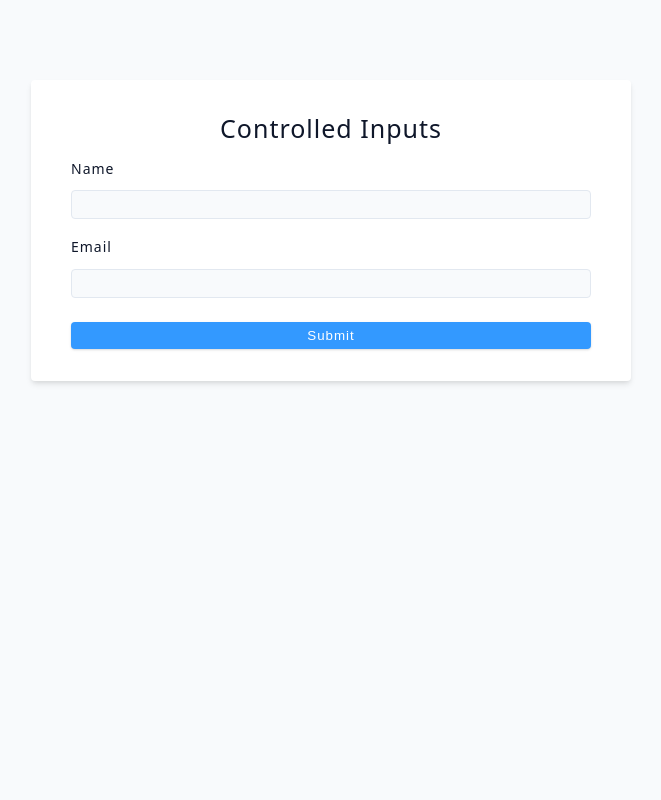
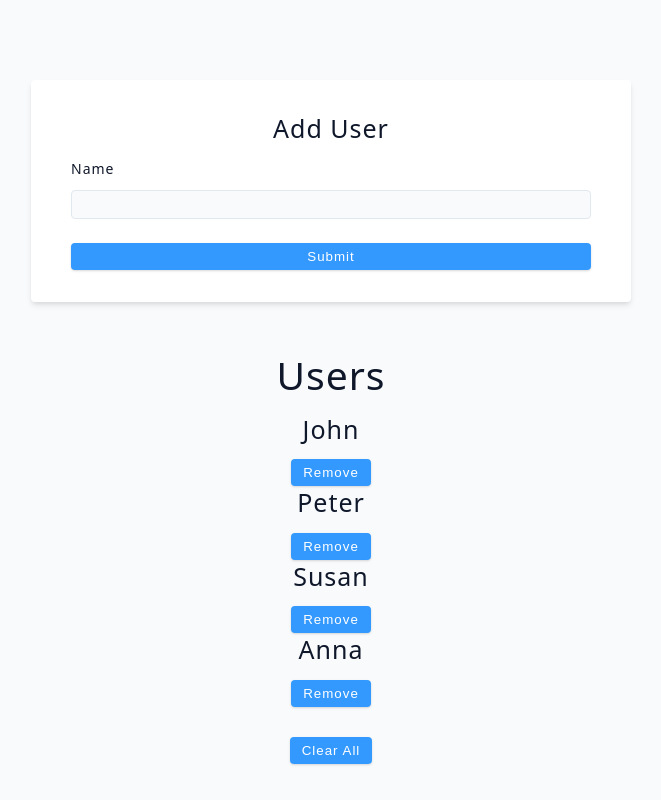
Before and after one commit to DevEljah/advanced-react, a React (Vite) app: page / in a window 1280 px wide. Shown: the whole page, without its empty margins (309-970 px from the left). Built offline with nearby package versions, Linux system fonts and the light colour scheme.

Commit message:
User Challenge

```diff
--- a/src/App.jsx
+++ b/src/App.jsx
@@ -1,4 +1,5 @@
-import Starter from "./tutorial/06-forms/starter/01-controlled-inputs";
+import Starter from "./tutorial/06-forms/starter/02-user-challenge";
+// import Final from "./tutorial/06-forms/final/02-user-challenge";
 // import Final from "./tutorial/02-useEffect/final/05-cleanup-function";
 
 function App() {
--- a/src/tutorial/06-forms/starter/02-user-challenge.jsx
+++ b/src/tutorial/06-forms/starter/02-user-challenge.jsx
@@ -1,21 +1,73 @@
+import { useState } from "react";
+import { data } from "./../../../data";
+
 const UserChallenge = () => {
+  const [name, setName] = useState("");
+  const [users, setUsers] = useState(data);
+  // console.log(data);
+  // console.log(persons);
+
+  const handleSubmit = (e) => {
+    e.preventDefault();
+    // console.log(name);
+    if (!name) return; // if no value do nothing
+    const fakeId = Date.now();
+    const newUser = { id: fakeId, name };
+    const updatedUsers = [...users, newUser];
+    setUsers(updatedUsers);
+    setName("");
+  };
+
+  const handleRmove = (id) => {
+    const fliteredUser = users.filter((person) => person.id !== id);
+    setUsers(fliteredUser);
+  };
+
+  const handleRmoveAll = () => {
+    setUsers([]);
+  };
   return (
+    <>
       <div>
-      <form className='form'>
+        <form className="form" onSubmit={handleSubmit}>
           <h4>Add User</h4>
-        <div className='form-row'>
-          <label htmlFor='name' className='form-label'>
+          <div className="form-row">
+            <label htmlFor="name" className="form-label">
               name
             </label>
-          <input type='text' className='form-input' id='name' />
+            <input
+              value={name}
+              onChange={(e) => setName(e.target.value)}
+              type="text"
+              className="form-input"
+              id="name"
+            />
           </div>
-
-        <button type='submit' className='btn btn-block'>
+          <button type="submit" className="btn btn-block">
             submit
           </button>
         </form>
-      {/* render users below */}
+        <div>
+          <h2>Users</h2>
+          {users.map((user) => (
+            <div key={user.id}>
+              <h4>{user.name}</h4>
+              <button
+                onClick={() => handleRmove(user.id)}
+                type="button"
+                className="btn"
+              >
+                remove
+              </button>
             </div>
+          ))}
+        </div>
+        <br />
+        <button onClick={handleRmoveAll} type="button" className="btn">
+          clear all
+        </button>
+      </div>
+    </>
   );
 };
 export default UserChallenge;
```
Also changed, not shown: src/tutorial/06-forms/final/02-user-challenge.jsx (+12 -12 lines). Lines whose indentation alone changed are shown as unchanged.
